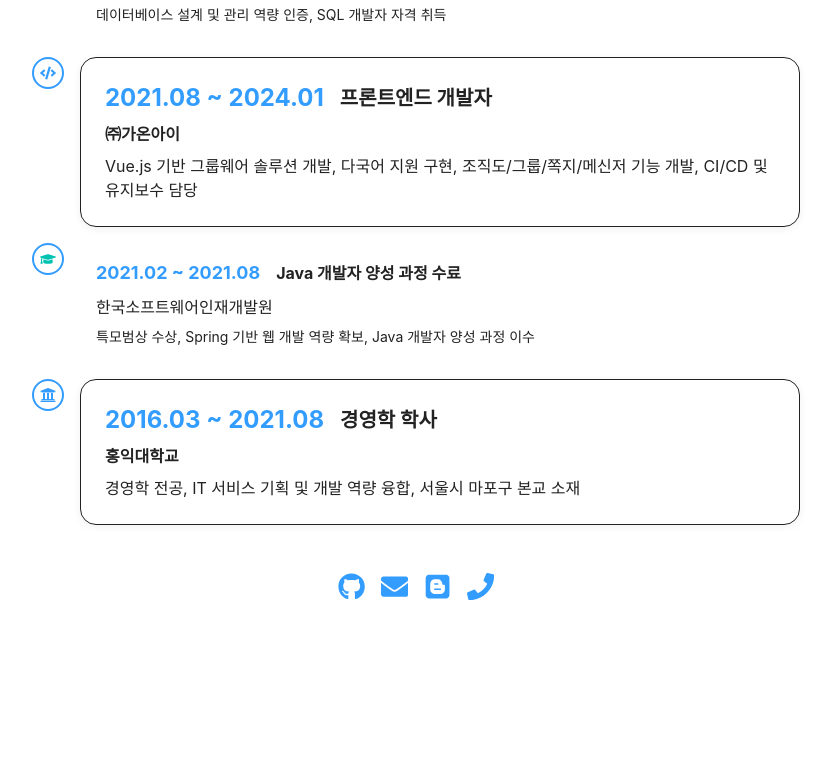
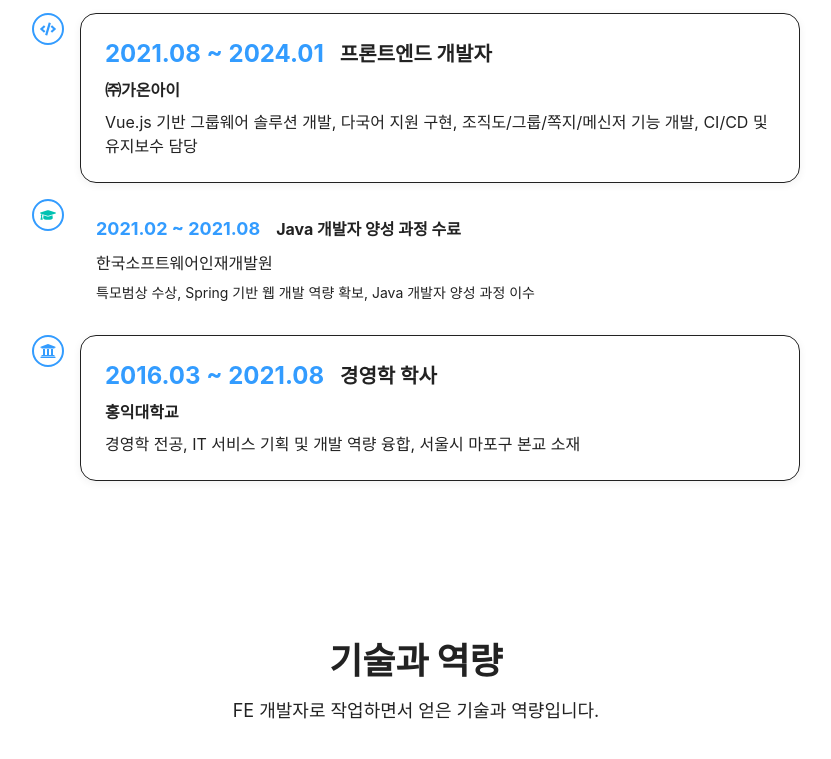
Before and after one commit to JEmilyKoo/portfolio, a Next.js app: page / in a window 1280 px wide. Shown: the part 1323-2082 px from the top of the page, without its empty margins (224-1055 px from the left). Built offline with nearby package versions, Linux system fonts and the light colour scheme.

Commit message:
fix: 카피라이트 워딩 수정

```diff
--- a/components/AboutMe.tsx
+++ b/components/AboutMe.tsx
@@ -51,7 +51,7 @@ export default function AboutMe() {
   return (
     <section
       id="about"
-      className="max-w-[900px] mx-auto mb-24 pt-12 px-4 flex flex-col items-center"
+      className="max-w-[900px] mx-auto mb-24 pt-8 px-4 flex flex-col items-center"
     >
       <motion.div
         initial={{ opacity: 0, y: 20 }}
@@ -105,45 +105,6 @@ export default function AboutMe() {
           ))}
         </div>
       </div>
-
-      <motion.div
-        initial={{ opacity: 0, y: 20 }}
-        whileInView={{ opacity: 1, y: 0 }}
-        viewport={{ once: true }}
-        transition={{ duration: 0.8, delay: 0.8 }}
-        className="flex gap-4 mt-12"
-      >
-        <a
-          href="https://github.com/JEmilyKoo"
-          target="_blank"
-          aria-label="GitHub"
-          className="text-primary  text-[1.7rem] transition-colors duration-200 hover:text-accent  focus:outline-none focus:ring-2 focus:ring-primary hover:scale-110"
-        >
-          <FaGithub />
-        </a>
-        <a
-          href="mailto:jemilykoo@gmail.com"
-          aria-label="Email"
-          className="text-primary  text-[1.7rem] transition-colors duration-200 hover:text-accent  focus:outline-none focus:ring-2 focus:ring-primary hover:scale-110"
-        >
-          <FaEnvelope />
-        </a>
-        <a
-          href="https://velog.io/@jemilykoo/posts"
-          target="_blank"
-          aria-label="Blog"
-          className="text-primary  text-[1.7rem] transition-colors duration-200 hover:text-accent  focus:outline-none focus:ring-2 focus:ring-primary hover:scale-110"
-        >
-          <FaBlogger />
-        </a>
-        <a
-          href="tel:01025815680"
-          aria-label="Phone"
-          className="text-primary  text-[1.7rem] transition-colors duration-200 hover:text-accent  focus:outline-none focus:ring-2 focus:ring-primary hover:scale-110"
-        >
-          <FaPhone />
-        </a>
-      </motion.div>
     </section>
   );
 }
--- a/components/Hero.tsx
+++ b/components/Hero.tsx
@@ -36,8 +36,8 @@ export default function Hero() {
           animate={{ opacity: 1, y: 0 }}
           transition={{ duration: 0.8, delay: 0.6 }}
         >
-          <span className="font-semibold text-primary ">React/TypeScript 기반 SPA, 디자인 시스템, 성능 최적화, UI/UX 개선</span>에 강점이 있습니다.<br className="hidden md:inline" />
-          글로벌 협업과 최신 트렌드(AI, PWA, SSR, DevOps)까지 경험한 <span className="font-semibold text-accent ">실전형 개발자</span>입니다.
+          <span className="font-semibold text-primary ">React/TypeScript, 성능 최적화, 디자인 시스템, UI/UX 개선</span>에 강하고<br className="hidden md:inline" />
+          글로벌 협업과 최신 트렌드(AI, PWA, SSR, DevOps)까지 경험한 <br/><span className="font-semibold text-accent ">레디메이드 개발자</span>입니다.
         </motion.p>
 
         <motion.div
```
